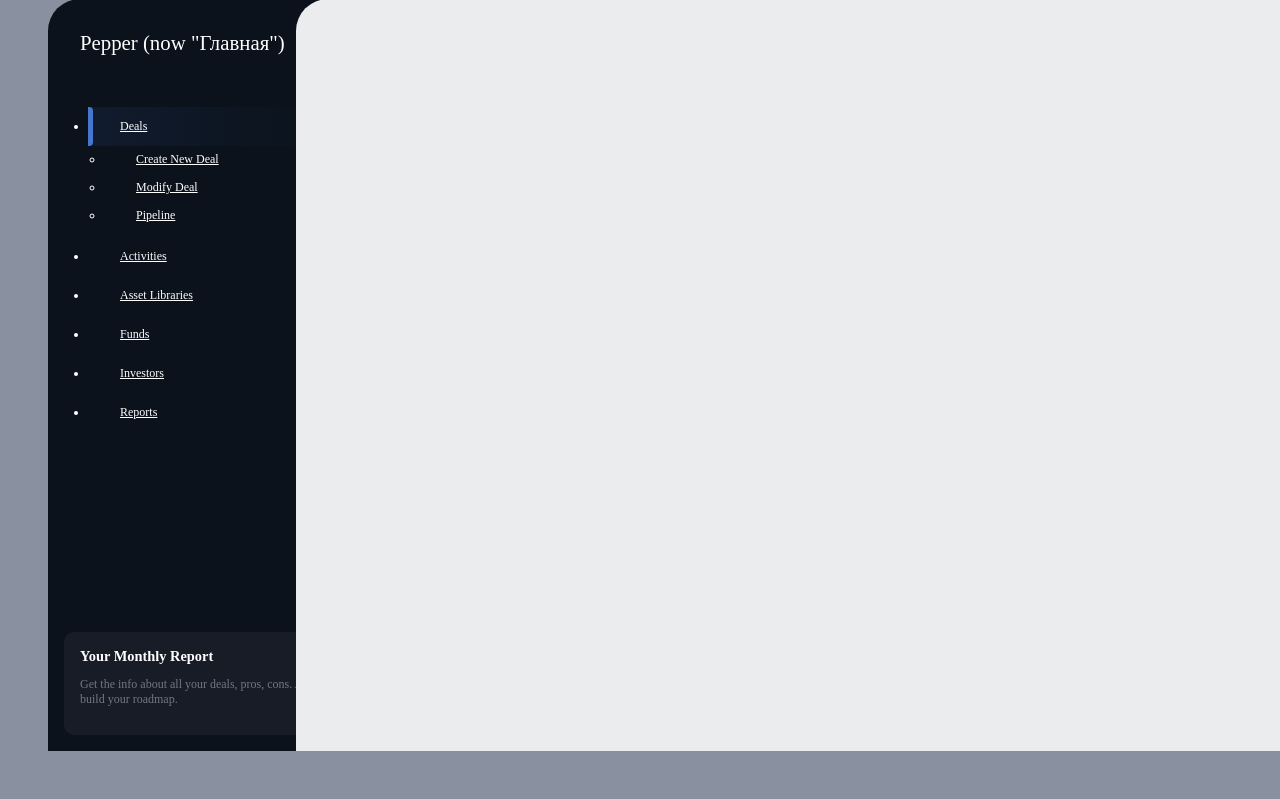
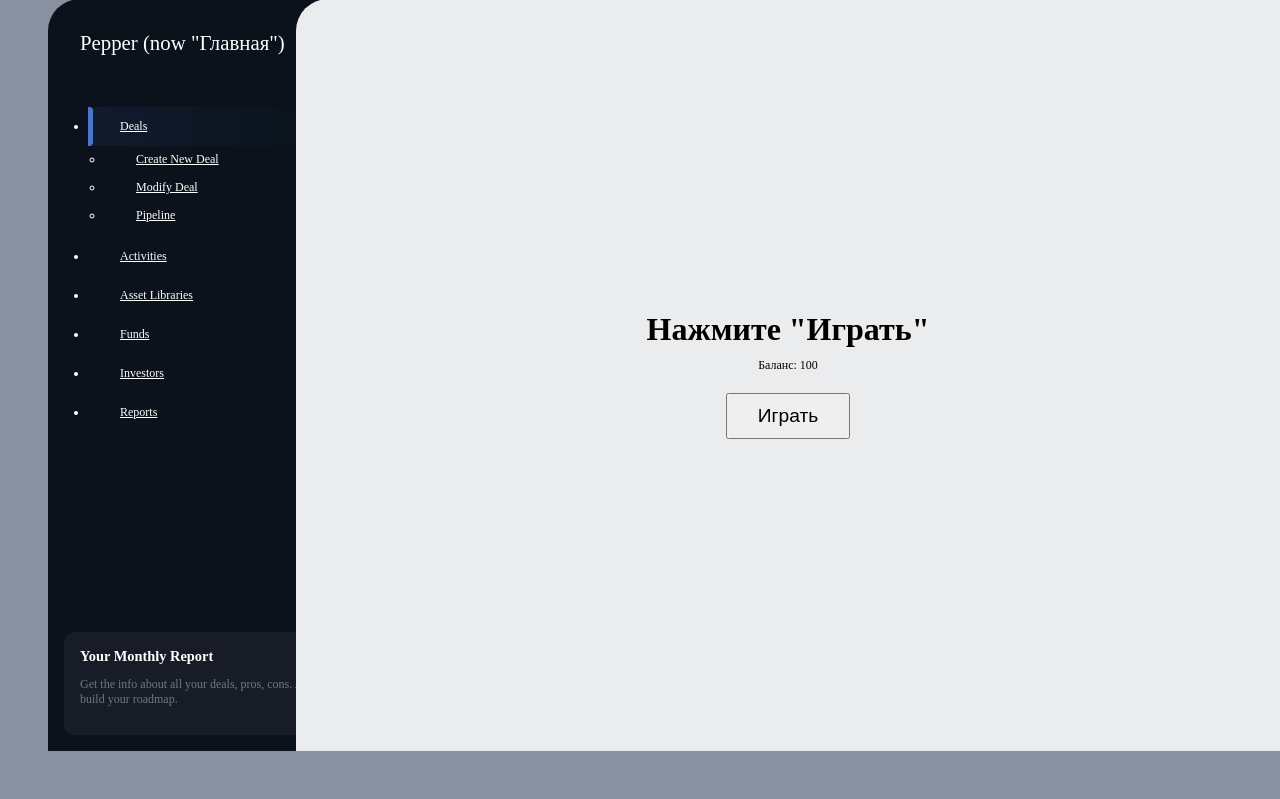
Before and after one commit to invisiballos-alt/Django, a Django app: template main/templates/main/casino.html in a window 1280 px wide. Shown: the part 49-848 px from the top of the page. Run offline with Django 5.2, Linux system fonts and the light colour scheme; the template is opened without the code that fills it, so the values that code supplies are empty.

Commit message:
Casino v1.0

```diff
--- a/main/templates/main/base.html
+++ b/main/templates/main/base.html
@@ -6,6 +6,7 @@
     <meta name="viewport" content="width=device-width, initial-scale=1.0">
     <title>{% block title %}Pepper CRM - Pipeline{% endblock title %}</title>
     <link rel="stylesheet" href="{% static 'main/css/style.css' %}">
+    {% block extra_css %}{% endblock  %}
 </head>
 <body>
     <div class="site-wrap">
--- a/main/templates/main/casino.html
+++ b/main/templates/main/casino.html
@@ -1,11 +1,63 @@
 {% extends "main/base.html" %}
+{% block extra_css %}
+<style>
+    main {
+        display: flex;
+        flex-direction: column;
+        align-items: center;
+        justify-content: center;
+        min-height: 80vh; /* Занимает почти всю высоту экрана */
+        text-align: center;
+    }
+
+    #playBtn {
+        margin-top: 20px;
+        padding: 10px 30px;
+        font-size: 1.2rem;
+        cursor: pointer;
+    }
+
+    #result {
+        font-size: 2rem;
+        font-weight: bold;
+        margin-bottom: 10px;
+    }
+</style>
+{% endblock  %}
 
 {% block title %}Главная{% endblock  %}
 
 {% block content %}
   <main>
 
+    <div id="result">Нажмите "Играть"</div>
+    <div id="balance">Баланс: 100</div>
+    <button id="playBtn">Играть</button>
 
+    <script>
+      const GAME_COST = 10;
+      const WIN_CHANCE = 0.1;
+      const WIN_REWARD = 100;
+
+      let balance = 100;
+
+      document.getElementById("playBtn").onclick = function (){
+        if (balance < GAME_COST){
+          document.getElementById("result").textContent =
+            "Недостаточно средств!";
+          return;
+        }
+        balance -= GAME_COST;
+        const win = Math.random() < WIN_CHANCE;
+        const result = {
+          outcome: win ? "You WIN!" : "LOSE",
+          reward: win? WIN_REWARD : 0,
+        }
+        balance += result.reward;
+        document.getElementById("result").textContent = result.outcome;
+        document.getElementById("balance").textContent = "Баланс: " + balance;
+      }
+    </script>
 
   </main>
 
--- a/main/urls.py
+++ b/main/urls.py
@@ -2,5 +2,5 @@
 from . import views
 urlpatterns = [
     path('', views.index),
-    path('about', views.about),
+    path('casino', views.casino)
 ]
--- a/main/views.py
+++ b/main/views.py
@@ -5,5 +5,5 @@
 def index(request):
     return render(request, 'main/index.html')
 
-def about(request):
-    return HttpResponse("<h1>AOBUT!</h1>")
+def casino(request):
+    return render(request, 'main/casino.html')
```
